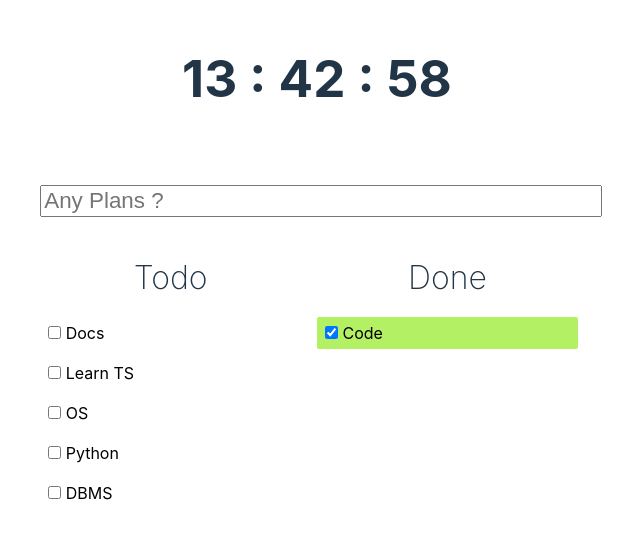
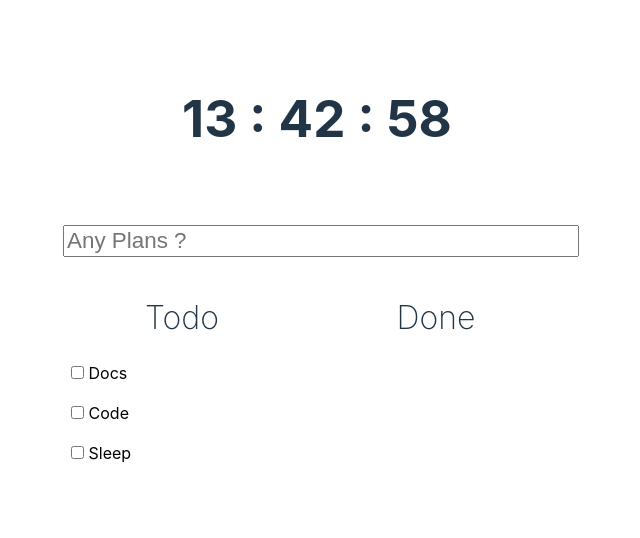
Before and after one commit to crizmo/Timely, a Svelte app: page / in a window 1280 px wide. Shown: the part 134-672 px from the top of the page, without its empty margins (323-963 px from the left). Built offline with nearby package versions, Linux system fonts and the light colour scheme.

Commit message:
🗼 : Stores data
Stores user todos in cache

Co-Authored-By: Raphael <81021823+raph-exe@users.noreply.github.com>

```diff
--- a/src/App.svelte
+++ b/src/App.svelte
@@ -14,6 +14,7 @@
 	let secondsString = seconds.toString().padStart(2, "0");
 
 	let timeLeft = `${hoursString} : ${minutesString} : ${secondsString}`;
+
 
 	setInterval(() => {
 		time = new Date();
@@ -44,15 +45,28 @@
 				};
 			},
 		});
+		let todos;
 
-	let todos = [
+		if(document.cookie) {
+			todos = JSON.parse(document.cookie.split('=')[1].split(';')[0]);
+		} else {
+			todos = [
 				{ id: 1, done: false, description: "Docs" },
-		{ id: 2, done: false, description: "Learn TS" },
-		{ id: 3, done: true, description: "Code" },
-		{ id: 4, done: false, description: "OS" },
-		{ id: 5, done: false, description: "Python" },
-		{ id: 6, done: false, description: "DBMS" },
+				{ id: 2, done: false, description: "Code" },
+				{ id: 3, done: false, description: "Sleep" },
 			];
+		}
+
+		const setCookie = (cookiename, cookievalue, time) => {
+			let date = new Date();
+			date.setTime(date.getTime() * Number(time) * 36000 * 1000);
+			document.cookie = `${cookiename}=${cookievalue};path=/;expires=${date.toUTCString()};SameSite=None;Secure`;
+		};
+
+		const saveState = () => {
+			let todosString = JSON.stringify(todos);
+			setCookie('info',todosString,99999);
+		};
 
 	let uid = todos.length + 1;
 
@@ -75,10 +89,12 @@
 		} else {
 			todo.description = todo.description;
 		}
+		saveState();
 	}
 
 	function remove(todo) {
 		todos = todos.filter((t) => t !== todo);
+		saveState();
 	}
 </script>
 
```
Lines whose indentation alone changed are shown as unchanged.
